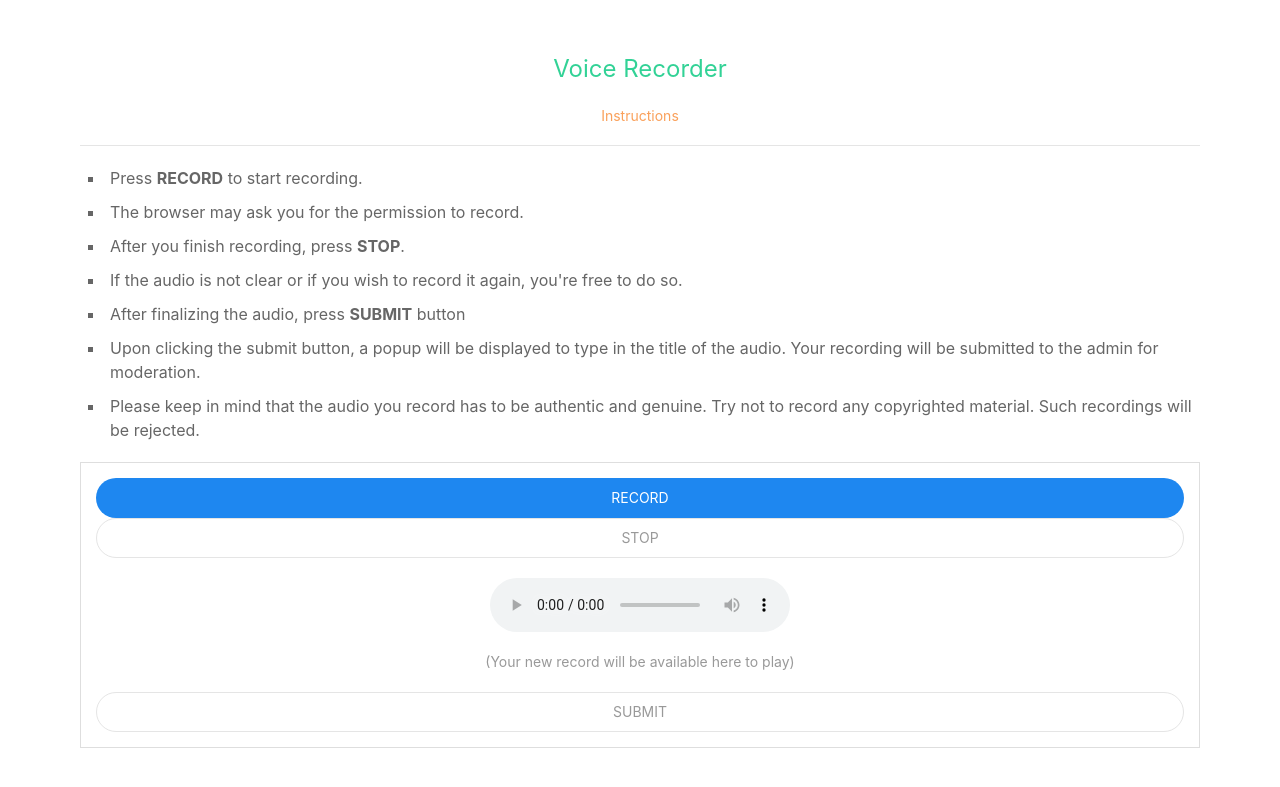
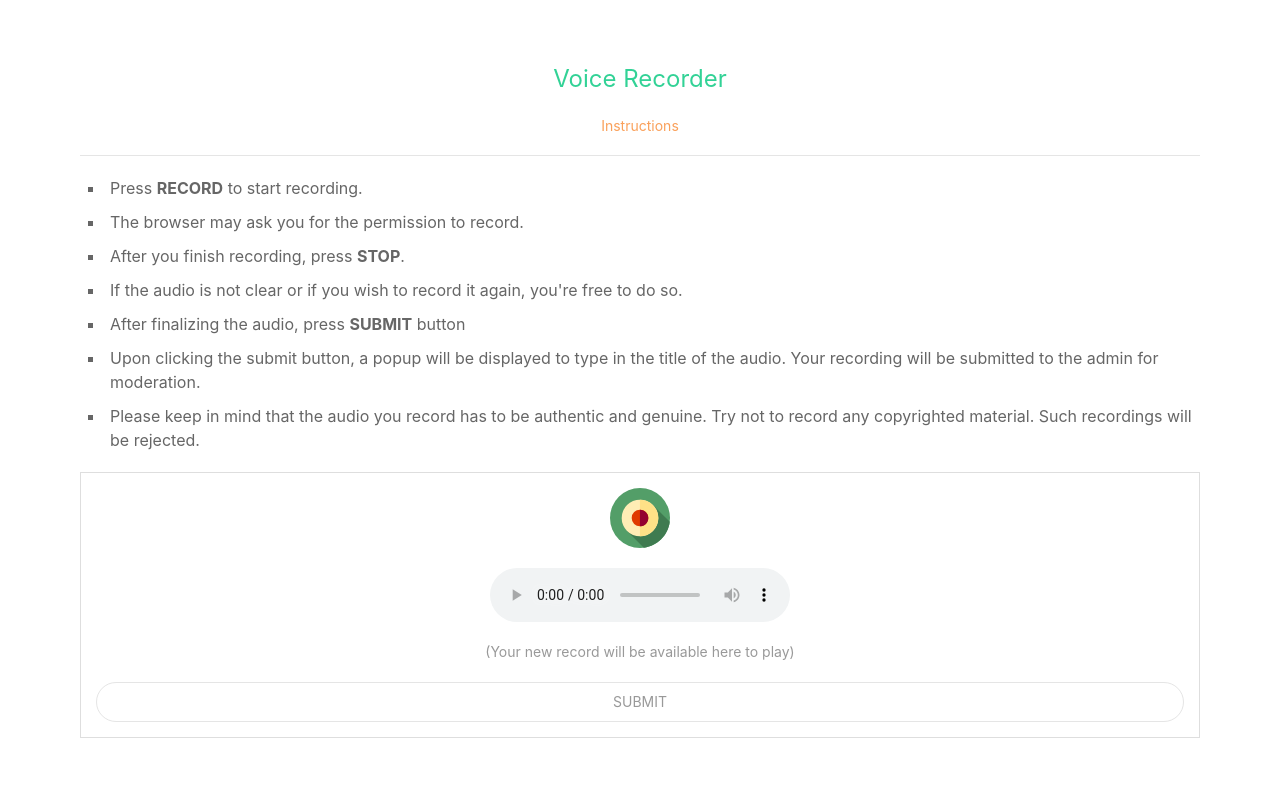
Before and after one commit to kpsaurus/django-audio-recorder, a Django app: page / in a window 1280 px wide. Shown: the top 787 px of the page. Run offline with Django 3.2, Linux system fonts and the light colour scheme; some libraries are stand-ins or nearby versions.

Commit message:
Update index.html
SVG button added

```diff
--- a/main/templates/main/index.html
+++ b/main/templates/main/index.html
@@ -34,9 +34,14 @@
 
 
 
+
+
+
+
     </style>
 </head>
 <body>
+
 <div class="uk-container uk-container-medium uk-height-expand uk-height-1-1">
     <div class="uk-flex uk-flex-middle uk-flex-center uk-height-1-1">
         <div>
@@ -59,17 +64,22 @@
                 </ul>
             </div>
             <div class="border uk-padding-small uk-flex uk-flex-around@m uk-flex-left uk-flex-wrap uk-flex-column">
-                <button id="record" class="uk-button uk-button-primary audio uk-border-pill">Record</button>
-                <button id="stop" disabled class="uk-button uk-button-danger audio uk-border-pill">Stop</button>
+                <div class="uk-text-center">
+                    <a id="record" style="width:60px;display:inline-block;">
+                        {% include "main/rec-svgrepo-com.svg" %}
+                    </a>
+                    <a class="uk-hidden" id="stop" style="width:60px;display:inline-block;">
+                        {% include "main/stop-svgrepo-com.svg" %}
+                    </a>
+                </div>
                 <div class="uk-margin uk-text-center">
-                    <audio class="uk-hiddens" id="result" controls>
+                    <audio id="result" controls>
                         Your browser does not support the audio element.
                     </audio>
                     <p class="uk-text-meta uk-margin-remove-bottom">(Your new record will be available here to play)</p>
                 </div>
                 <button id="submit" disabled class="uk-button uk-button-secondary audio uk-border-pill">submit</button>
             </div>
-
 
         </div>
     </div>
@@ -122,8 +132,8 @@
       let audio;
 
       recordButton.addEventListener('click', async () => {
-        recordButton.setAttribute('disabled', true);
-        stopButton.removeAttribute('disabled');
+        recordButton.classList.add('uk-hidden');
+        stopButton.classList.remove('uk-hidden');
         submitButton.setAttribute('disabled', true);
         if (!recorder) {
           recorder = await recordAudio();
@@ -132,8 +142,8 @@
       });
 
       stopButton.addEventListener('click', async () => {
-        recordButton.removeAttribute('disabled');
-        stopButton.setAttribute('disabled', true);
+        recordButton.classList.remove('uk-hidden');
+        stopButton.classList.add('uk-hidden');
         submitButton.removeAttribute('disabled');
         audio = await recorder.stop();
       });
@@ -180,6 +190,10 @@
 
 
 
+
+
+
+
 </script>
 
 </html>
```
